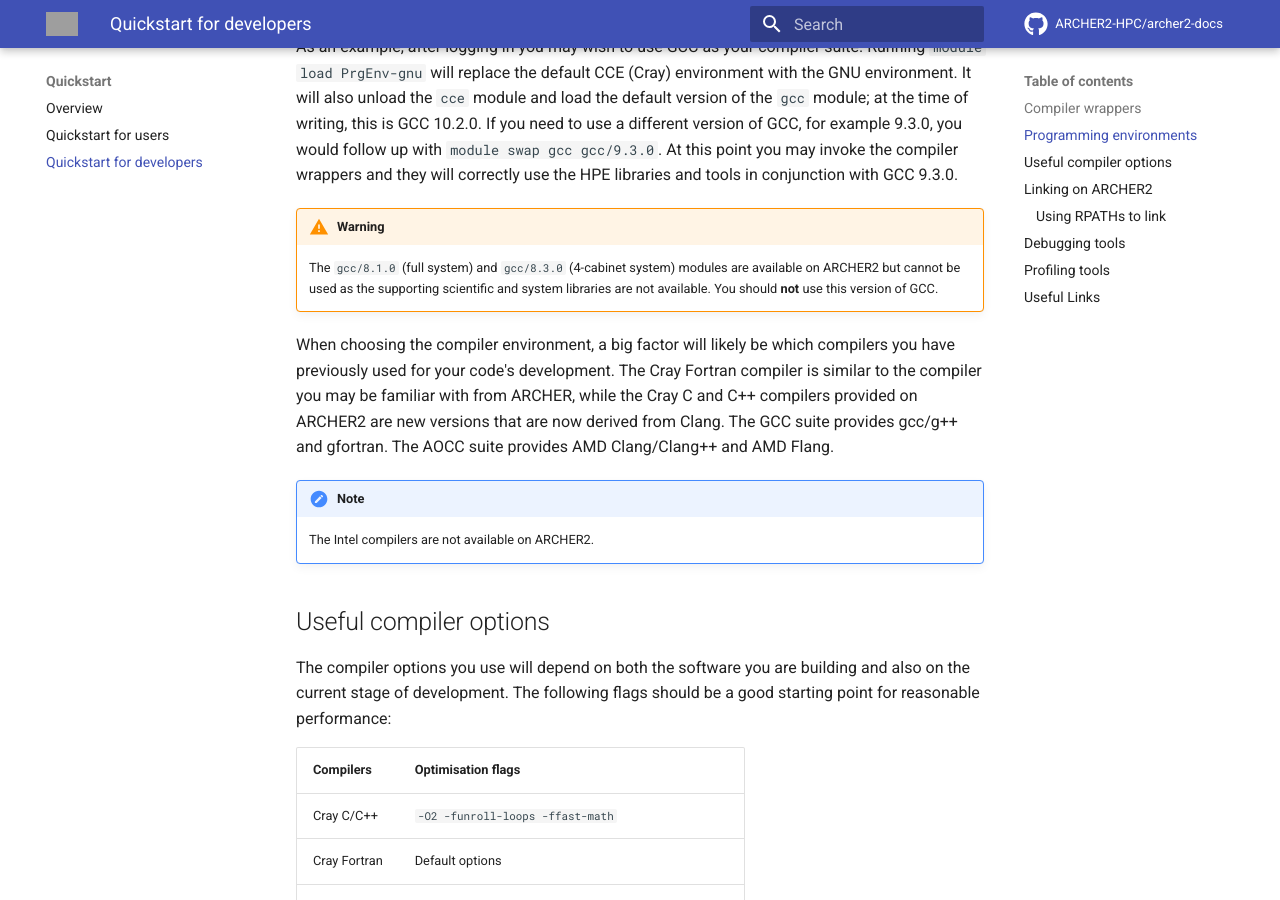
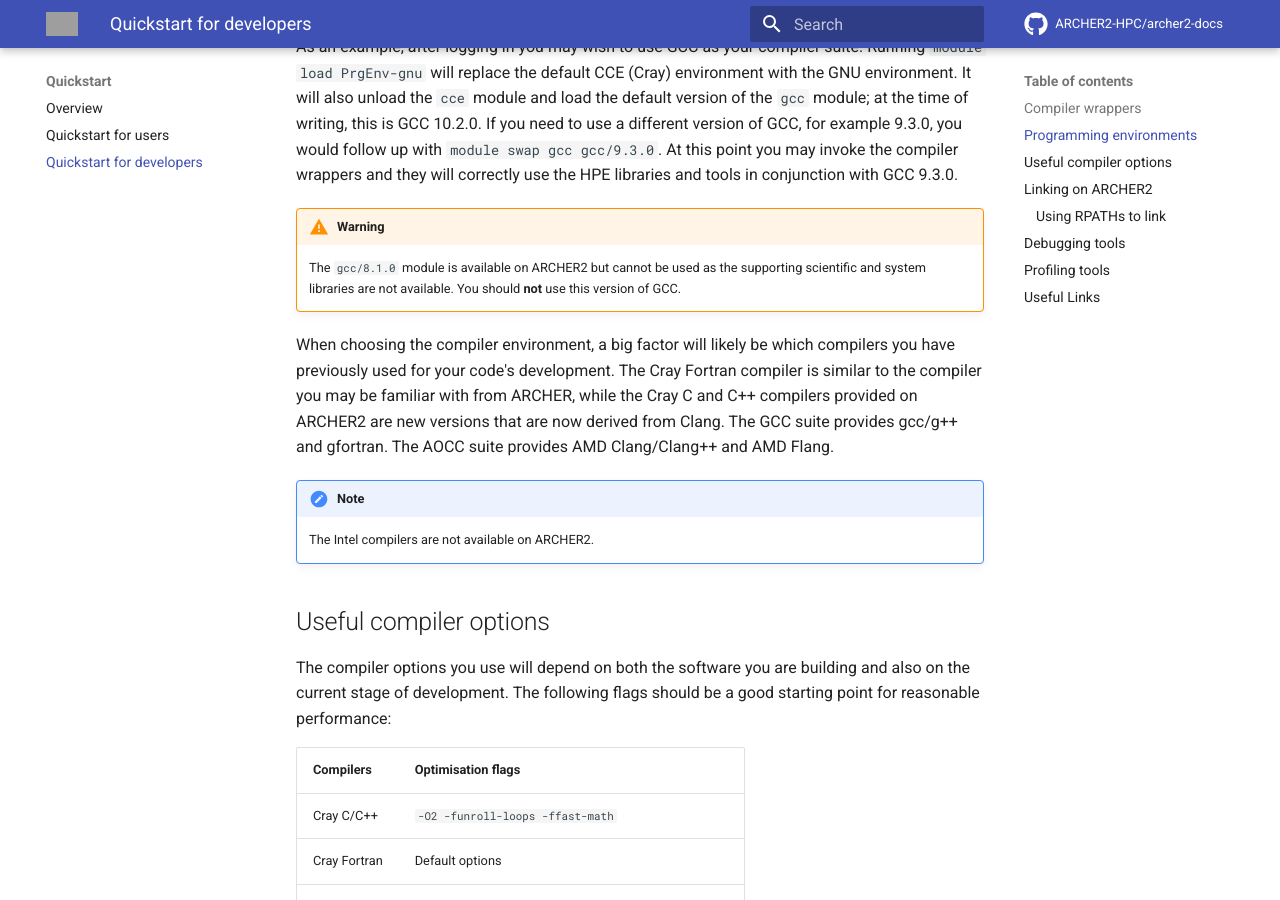
Before and after one commit to ARCHER2-HPC/archer2-docs, an MkDocs documentation site: the page built from docs/quick-start/quickstart-developers.md, in a window 1280 px wide and 900 px high, scrolled down 1562 px. Built offline with MkDocs 1.6.1 and Material for MkDocs 9.7.7, drawn with Linux system fonts in a browser that asks for light colours; comment, search, counter and statistics services are not loaded; grey boxes are pictures that could not be loaded.

Commit message:
Removes 4-cab refs from quickstart

```diff
--- a/docs/quick-start/quickstart-developers.md
+++ b/docs/quick-start/quickstart-developers.md
@@ -73,8 +73,8 @@ will correctly use the HPE libraries and tools in conjunction with GCC
 9.3.0.
 
 !!! warning
-    The `gcc/8.1.0` (full system) and `gcc/8.3.0` (4-cabinet system) modules
-    are available on ARCHER2 but cannot be used as the
+    The `gcc/8.1.0` module
+    is available on ARCHER2 but cannot be used as the
     supporting scientific and system libraries are not available. You should
     **not** use this version of GCC.
 
```
Also changed, not shown: docs/quick-start/quickstart-users.md (+0 -40 lines).
